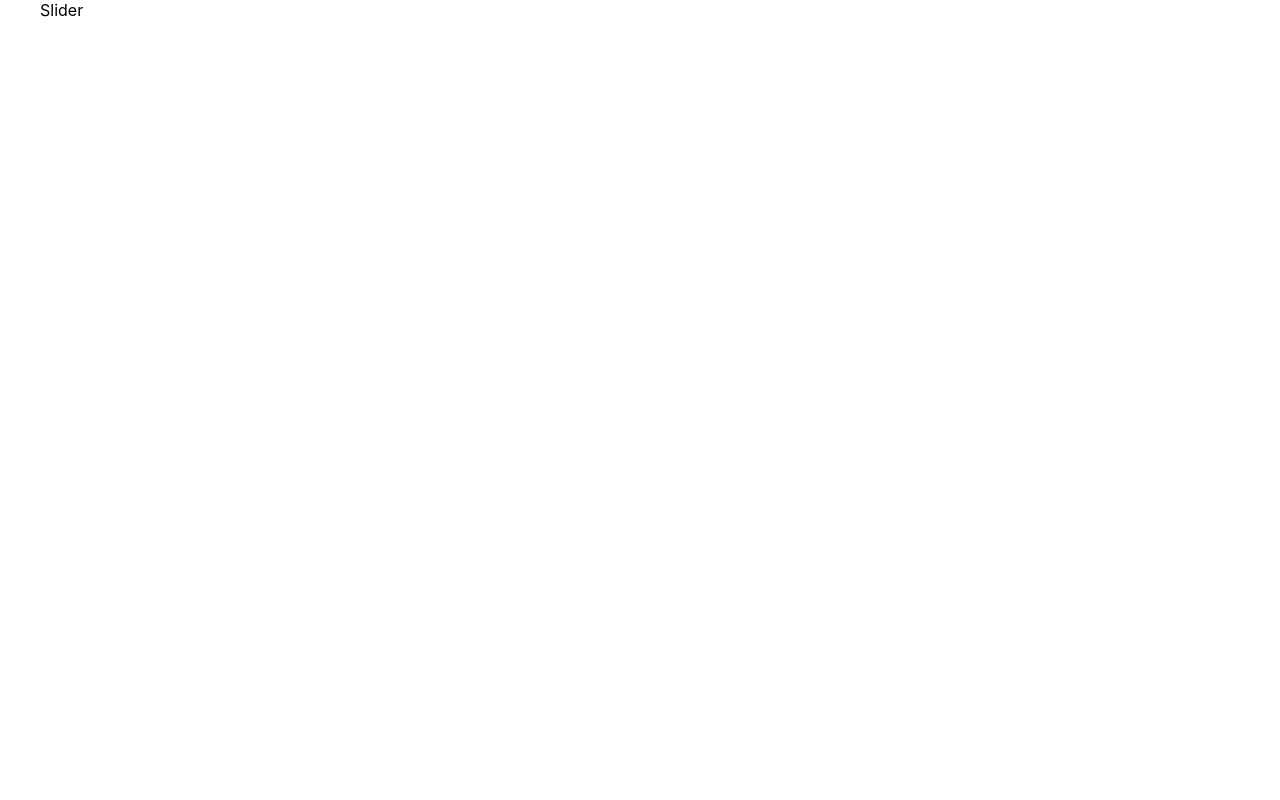
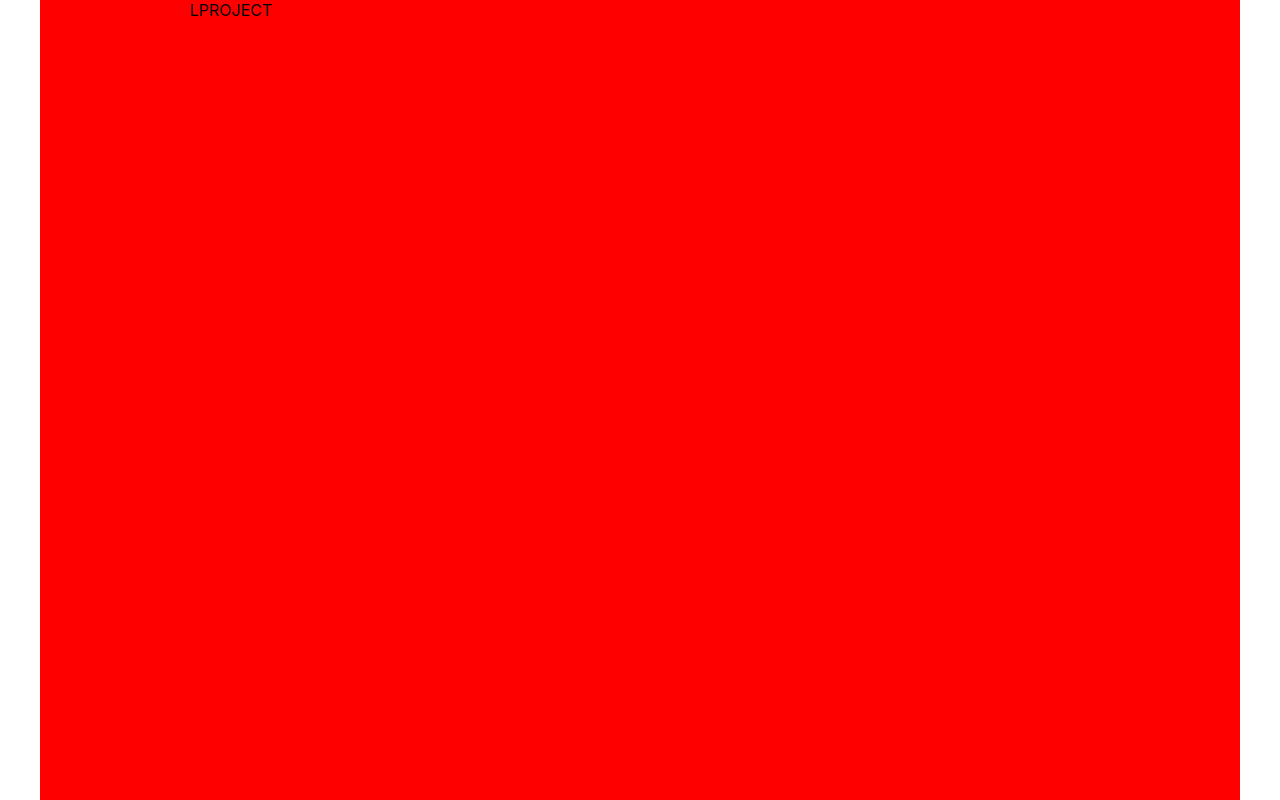
Before and after one commit to dmtrmkhlv/onpoint-frontend-developer-test, a React (Create React App) app: page / in a window 1280 px wide. Built offline with nearby package versions, Linux system fonts and the light colour scheme.

Commit message:
add event

```diff
--- a/src/App.js
+++ b/src/App.js
@@ -4,10 +4,8 @@ import { Slider } from "./components";
 
 function App() {
   return (
-    <div className={styles.Wrapper}>
-      <div className={styles.App}>
-        <Slider />
-      </div>
+    <div className={styles.wrapper}>
+      <Slider />
     </div>
   );
 }
--- a/src/components/Slider/index.js
+++ b/src/components/Slider/index.js
@@ -1,5 +1,33 @@
-import React from "react";
+import {React, useState} from "react";
+import styles from "../../styles/App.module.css";
 
 export const Slider = (props) => {
-  return <div className="Slider">Slider</div>;
+  const [mouseCoordinates, setMouseCoordinates] = useState(0);
+  const divStyle = {
+    color: 'blue',
+    background: "red",
+    left: `${mouseCoordinates}px`
+  };
+
+  const touch = (e)=>{
+    setMouseCoordinates(e.clientX);
+    console.log(e.clientX);
+  }
+
+  return (
+    <div onMouseDown={(e) => {
+      touch(e)
+    }}  className={styles.slider}>
+      <div className={styles.slider__header}>
+        <div className={styles.slider__header_logo}>L</div>
+        <div className={styles.slider__header_title}>PROJECT</div>
+      </div>
+      <div style={divStyle} className={styles.slider__box}>
+        <div className={styles.slider__item}></div>
+        <div className={styles.slider__item}></div>
+        <div className={styles.slider__item}></div>
+      </div>
+    </div>
+  );
+
 };
--- a/src/styles/App.module.css
+++ b/src/styles/App.module.css
@@ -3,33 +3,68 @@
   padding: 0;
 }
 
-.Wrapper {
+.wrapper {
   max-width: 1200px;
   margin: 0 auto;
   padding: 0;
 }
 
-.App {
+.slider {
   display: -webkit-box;
   display: -ms-flexbox;
   display: flex;
   -webkit-box-align: center;
-  -ms-flex-align: center;
-  align-items: center;
+      -ms-flex-align: center;
+          align-items: center;
   -webkit-box-pack: start;
-  -ms-flex-pack: start;
-  justify-content: flex-start;
+      -ms-flex-pack: start;
+          justify-content: flex-start;
+  position: relative;
+  overflow: hidden;
+  height: 100vh;
 }
 
-.Message {
-  padding: 10px 20px;
-  max-width: 200px;
-  border: 1px solid #e2e2e2;
+.slider__header {
+  display: -webkit-box;
+  display: -ms-flexbox;
+  display: flex;
+  -ms-flex-line-pack: center;
+      align-content: center;
+  -ms-flex-pack: distribute;
+      justify-content: space-around;
+  position: absolute;
+  top: 0;
+  left: 150px;
+  z-index: 2;
+}
+
+.slider__box {
+  position: absolute;
+  top: 0;
+  bottom: 0;
+  left: 0%;
+  width: 300%;
+  background-color: #e2e2e2;
+  display: -webkit-box;
+  display: -ms-flexbox;
+  display: flex;
+  -webkit-box-align: center;
+      -ms-flex-align: center;
+          align-items: center;
+  -webkit-box-pack: center;
+      -ms-flex-pack: center;
+          justify-content: center;
+  z-index: 1;
+}
+
+.slider__item {
+  -webkit-box-flex: 1;
+      -ms-flex: 1 1;
+          flex: 1 1;
+  height: 100%;
+  border: 2px solid red;
   -webkit-box-sizing: border-box;
-  box-sizing: border-box;
-  -webkit-box-shadow: 0px 0px 2px 2px #e2e2e2;
-  box-shadow: 0px 0px 2px 2px #e2e2e2;
-  border-radius: 4px;
-  background-color: #e8e8e8;
+          box-sizing: border-box;
+  color: #e2e2e2;
 }
 /*# sourceMappingURL=App.module.css.map */
--- a/src/styles/App.module.scss
+++ b/src/styles/App.module.scss
@@ -3,24 +3,48 @@
   padding: 0;
 }
 
-.Wrapper {
+.wrapper {
   max-width: 1200px;
   margin: 0 auto;
   padding: 0;
 }
 
-.App {
+.slider {
   display: flex;
   align-items: center;
   justify-content: flex-start;
+  position: relative;
+  overflow: hidden;
+  height: 100vh;
+
+  &__header {
+    display: flex;
+    align-content: center;
+    justify-content: space-around;
+    position: absolute;
+    top: 0;
+    left: 150px;
+    z-index: 2;
+  }
+
+  &__box {
+    position: absolute;
+    top: 0;
+    bottom: 0;
+    left: 0%;
+    width: 300%;
+    background-color: #e2e2e2;
+    display: flex;
+    align-items: center;
+    justify-content: center;
+    z-index: 1;
+  }
+
+  &__item {
+    flex: 1 1;
+    height: 100%;
+    border: 2px solid red;
+    box-sizing: border-box;
+    color: #e2e2e2;
+  }
 }
-
-.Message {
-  padding: 10px 20px;
-  max-width: 200px;
-  border: 1px solid #e2e2e2;
-  box-sizing: border-box;
-  box-shadow: 0px 0px 2px 2px #e2e2e2;
-  border-radius: 4px;
-  background-color: #e8e8e8;
-}
```
Also changed, not shown: 1 other file (tests, documents, lock files or other folders).
